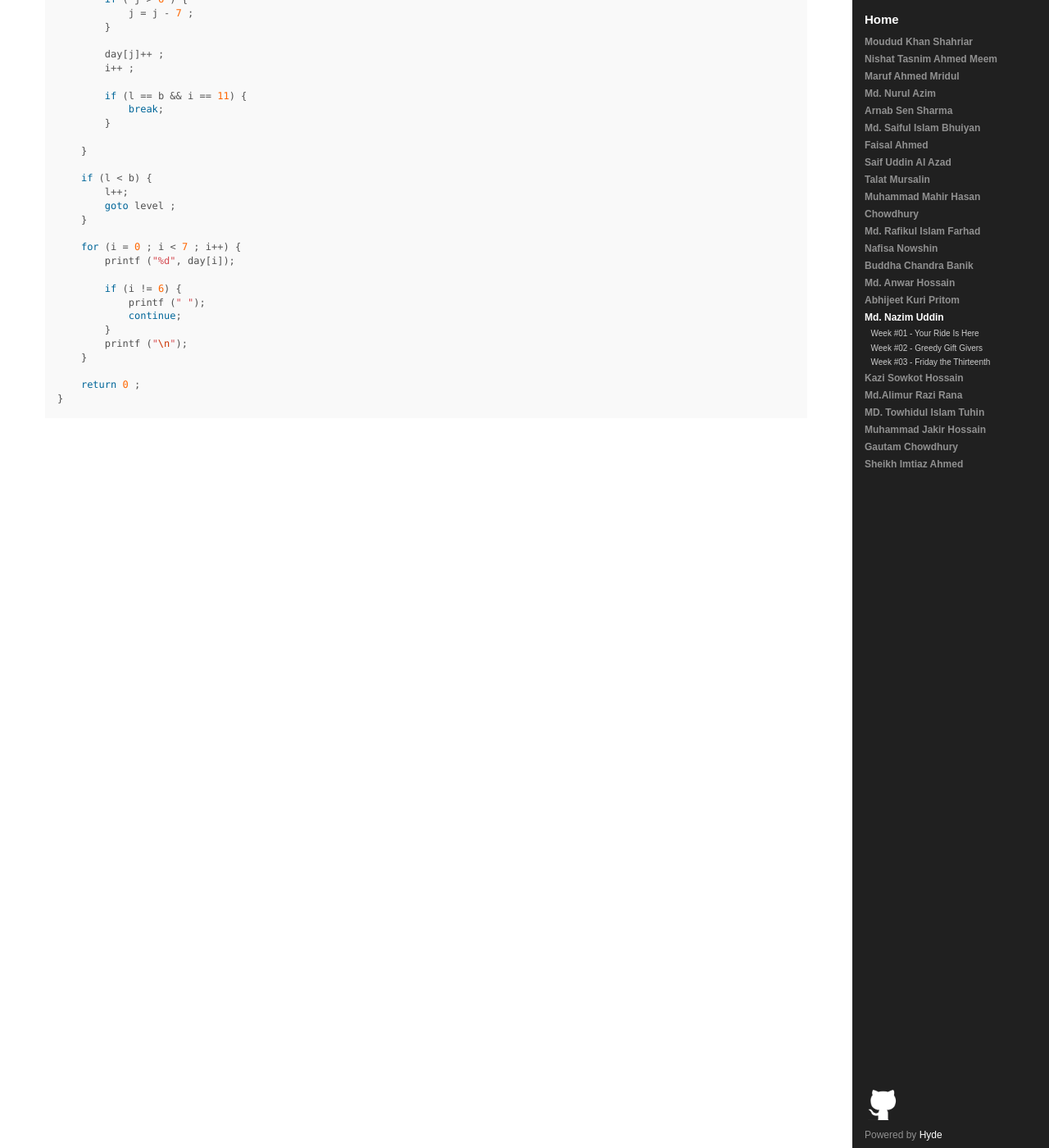
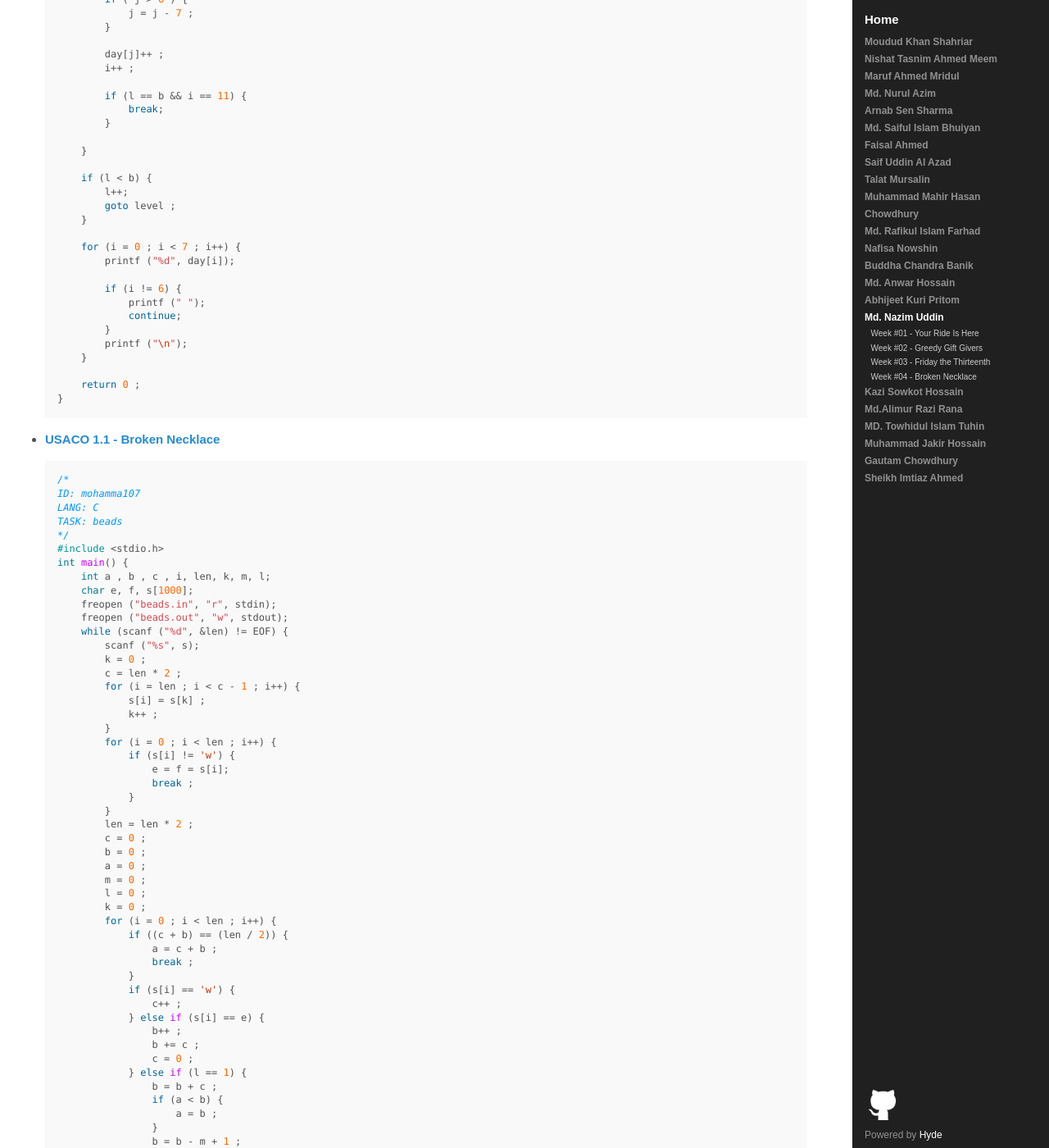
Before and after one commit to Corei13/Ozone, a Jekyll site: the page built from author/2013331038/index.md, in a window 1280 px wide and 1400 px high, scrolled down 3099 px. Shown: the whole window at 82% size. Built offline with Jekyll 4.4.1, drawn with Linux system fonts in a browser that asks for light colours; Markdown is read by kramdown in place of the engine named in the settings; some of the changed text lies outside the part shown.

Commit message:
added w4_2013331038

```diff
--- /dev/null
+++ b/author/2013331038/04.md
@@ -0,0 +1,80 @@
+<a name="2013331038.04"></a>
+
+{% if page.author %}
+- **[USACO {{site.data.problems['04'].section}} - {{site.data.problems['04'].title}}]({{site.baseurl}}/problem/04)**
+{% endif %}
+{% if page.problem %}
+- **[{{site.data.authors[2013331038]}}]({{site.baseurl}}/author/2013331038)**
+{% endif %}
+{% highlight cpp %}
+/*
+ID: mohamma107
+LANG: C
+TASK: beads
+*/
+#include <stdio.h>
+int main() {
+    int a , b , c , i, len, k, m, l;
+    char e, f, s[1000];
+    freopen ("beads.in", "r", stdin);
+    freopen ("beads.out", "w", stdout);
+    while (scanf ("%d", &len) != EOF) {
+        scanf ("%s", s);
+        k = 0 ;
+        c = len * 2 ;
+        for (i = len ; i < c - 1 ; i++) {
+            s[i] = s[k] ;
+            k++ ;
+        }
+        for (i = 0 ; i < len ; i++) {
+            if (s[i] != 'w') {
+                e = f = s[i];
+                break ;
+            }
+        }
+        len = len * 2 ;
+        c = 0 ;
+        b = 0 ;
+        a = 0 ;
+        m = 0 ;
+        l = 0 ;
+        k = 0 ;
+        for (i = 0 ; i < len ; i++) {
+            if ((c + b) == (len / 2)) {
+                a = c + b ;
+                break ;
+            }
+            if (s[i] == 'w') {
+                c++ ;
+            } else if (s[i] == e) {
+                b++ ;
+                b += c ;
+                c = 0 ;
+            } else if (l == 1) {
+                b = b + c ;
+                if (a < b) {
+                    a = b ;
+                }
+                b = b - m + 1 ;
+                m = b - 1 - c ;
+                c = 0 ;
+                e = s[i] ;
+            } else {
+                b = c + b + 1 ;
+                m = b - 1 ;
+                l = 1 ;
+                e = s[i] ;
+            }
+            if (i == len - 1) {
+                b += c ;
+                if (a < b) {
+                    a = b;
+                }
+            }
+        }
+        printf ("%d\n", a);
+    }
+    return 0 ;
+}
+
+{% endhighlight %}
--- a/author/2013331038/index.md
+++ b/author/2013331038/index.md
@@ -1,7 +1,7 @@
 ---
 layout:     author
 author:     2013331038
-problems:   ['01', '02', '03']
+problems:   ['01', '02', '03', '04']
 ---
 
 
```
Also changed, not shown: problem/04/2013331038.md (added, +80 -0 lines), problem/04/index.md (+1 -1 lines), 1 other file.
